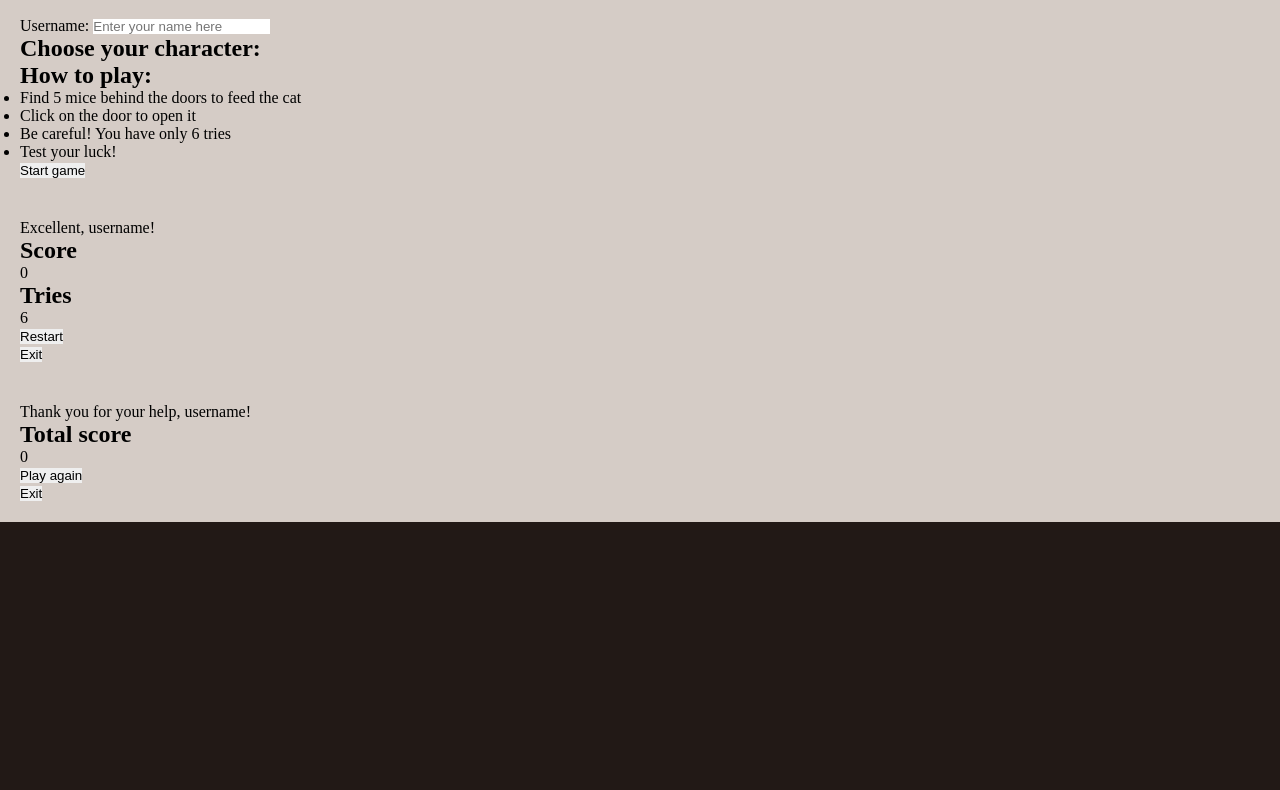
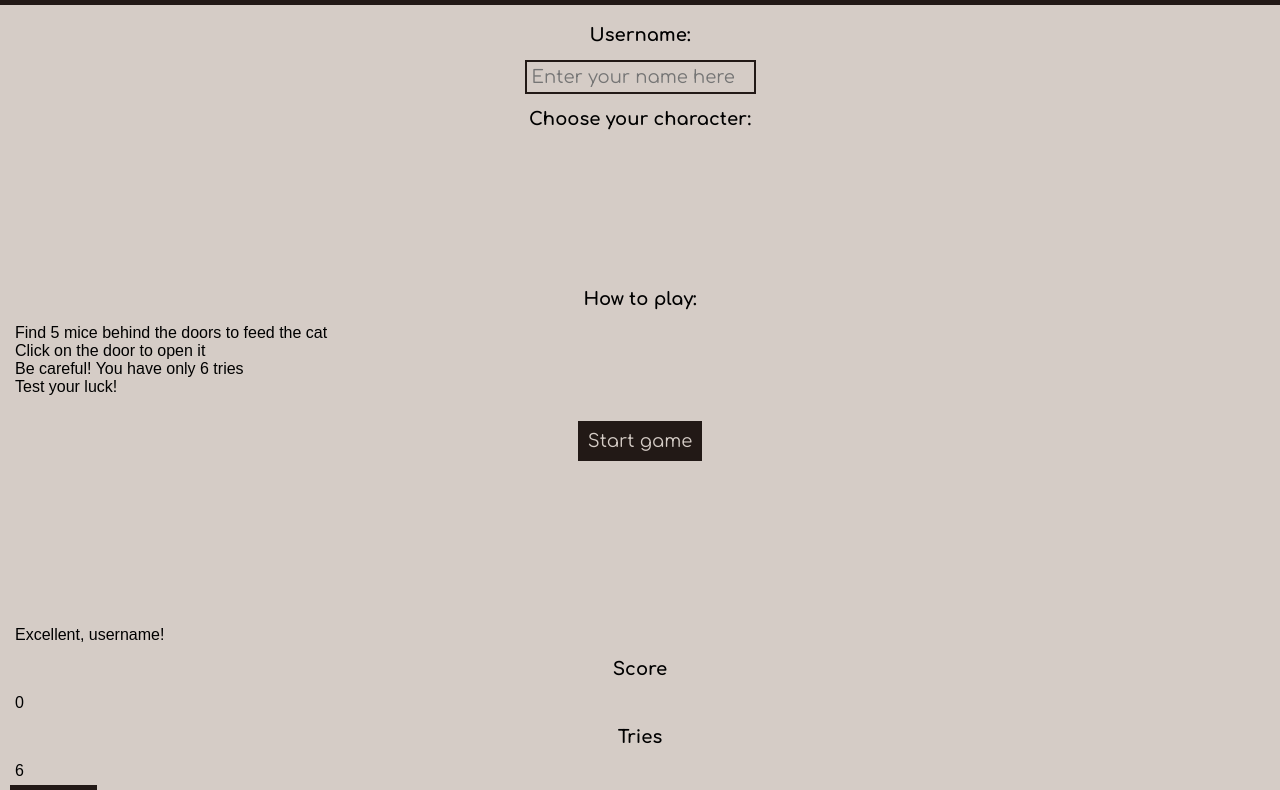
Before and after one commit to VL-ocean/cat-mouse-game, a plain HTML site: page index.html in a window 1280 px wide. Shown: the part 80-870 px from the top of the page. Before the commit the page ends 800 px from the top, so only its background shows below. Drawn offline with Linux system fonts and the light colour scheme; a web font is replaced by a local one.

Commit message:
Add styles for start area

```diff
--- a/assets/css/style.css
+++ b/assets/css/style.css
@@ -2,15 +2,15 @@
 @import url('https://fonts.googleapis.com/css2?family=Caudex:ital,wght@0,400;0,700;1,400;1,700&family=Comfortaa:wght@300..700&display=swap');
 
 /* General styles */
-* {
+body {
+    background-color: #221916;
     margin: 0;
     padding: 0;
-    outline: none;
-    border: none;
 }
 
-body {
-    background-color: #221916;
+h1, h2, h3, h4, h5, h6, p, ul, li {
+    margin: 0;
+    padding: 0;
 }
 
 /* Game title */
@@ -19,26 +19,92 @@ body {
     color: #BD6E2A;
     text-align: center;
     font-family: Caudex, sans-serif;
+    font-size: 40px;
 }
 
 /* Start area */
 .area {
     background-color: #D5CCC6;
-    padding: 20px;
+    padding: 10px;
 }
 
-.heading {
-
+/* Username */
+.username-box {
+    display: flex;
+    flex-direction: column;
+    align-items: center;
 }
 
-#username {
+.username-label {
+    padding: 10px;
+    font-family: Comfortaa, sans-serif;
+    font-size: 18px;
+    font-weight: bold;
+}
 
+.username-input {
+    padding: 5px;
+    margin: 5px;
+    font-family: Comfortaa, sans-serif;
+    font-size: 18px;
+    border: 2px solid #221916;
+    background-color: #D5CCC6;
+    outline: none;
+    color: #221916
+}
+
+.username-input:focus {
+    background-color: #221916;
+    color: #D5CCC6;
+}
+
+/* Characters */
+.heading {
+    padding: 10px;
+    font-family: Comfortaa, sans-serif;
+    text-align: center;
+    font-size: 18px;
 }
 
 .characters {
-
+    height: fit-content;
+    display: flex;
+    justify-content: space-evenly;
+    align-items: center;
 }
 
 .character {
+    margin: 10px;
+    width: 80px;
+    height: 120px;
+}
 
+/* Instructions */
+.text {
+    font-family: Caudex, sans-serif;
+    padding: 5px;
+    list-style: none;
 }
+
+/* Buttons */
+.btn-container {
+    margin-top: 20px;
+    display: flex;
+    justify-content: space-around;
+    align-items: center;
+}
+
+.btn {
+    padding: 10px;
+    font-family: Comfortaa, sans-serif;
+    font-size: 18px;
+    background-color: #221916;
+    color: #D5CCC6;
+    border: none;
+    cursor: pointer;
+}
+
+.btn:hover {
+    background-color: #BD6E2A;
+    color: #D5CCC6;
+}
--- a/index.html
+++ b/index.html
@@ -18,19 +18,19 @@
     <!-- Start area -->
     <section id="start-area" class="area">
         <!-- Username -->
-        <div>
-            <label class="heading" for="username">Username:</label>
-            <input id="username" class="heading" type="text" placeholder="Enter your name here">
-        </div>
+        <form class="username-box">
+            <label class="username-label" for="username">Username:</label>
+            <input id="username" class="username-input" type="text" placeholder="Enter your name here" min="1" max="20" required>
+        </form>
         <!-- Characters -->
         <div>
             <div>
                 <h2 class="heading">Choose your character:</h2>
             </div>
             <div class="characters">
-                <div id="" class="character"></div>
-                <div id="" class="character"></div>
-                <div id="" class="character"></div>
+                <div id="grey" class="character"></div>
+                <div id="orange" class="character"></div>
+                <div id="spot" class="character"></div>
             </div>
         </div>
         <!-- Instructions -->
@@ -48,8 +48,8 @@
             </div>
         </div>
         <!-- Buttons -->
-        <div>
-            <button id="start" class="btn">
+        <div class="btn-container">
+            <button id="start" class="btn" type="submit">
                 <p>Start game</p>
             </button>
         </div>
@@ -74,7 +74,7 @@
                     <p class="text">0</p>
                 </div>
                 <div>
-                    <h2>Tries</h2>
+                    <h2 class="heading">Tries</h2>
                     <p class="text">6</p>
                 </div>
              </div>
```
